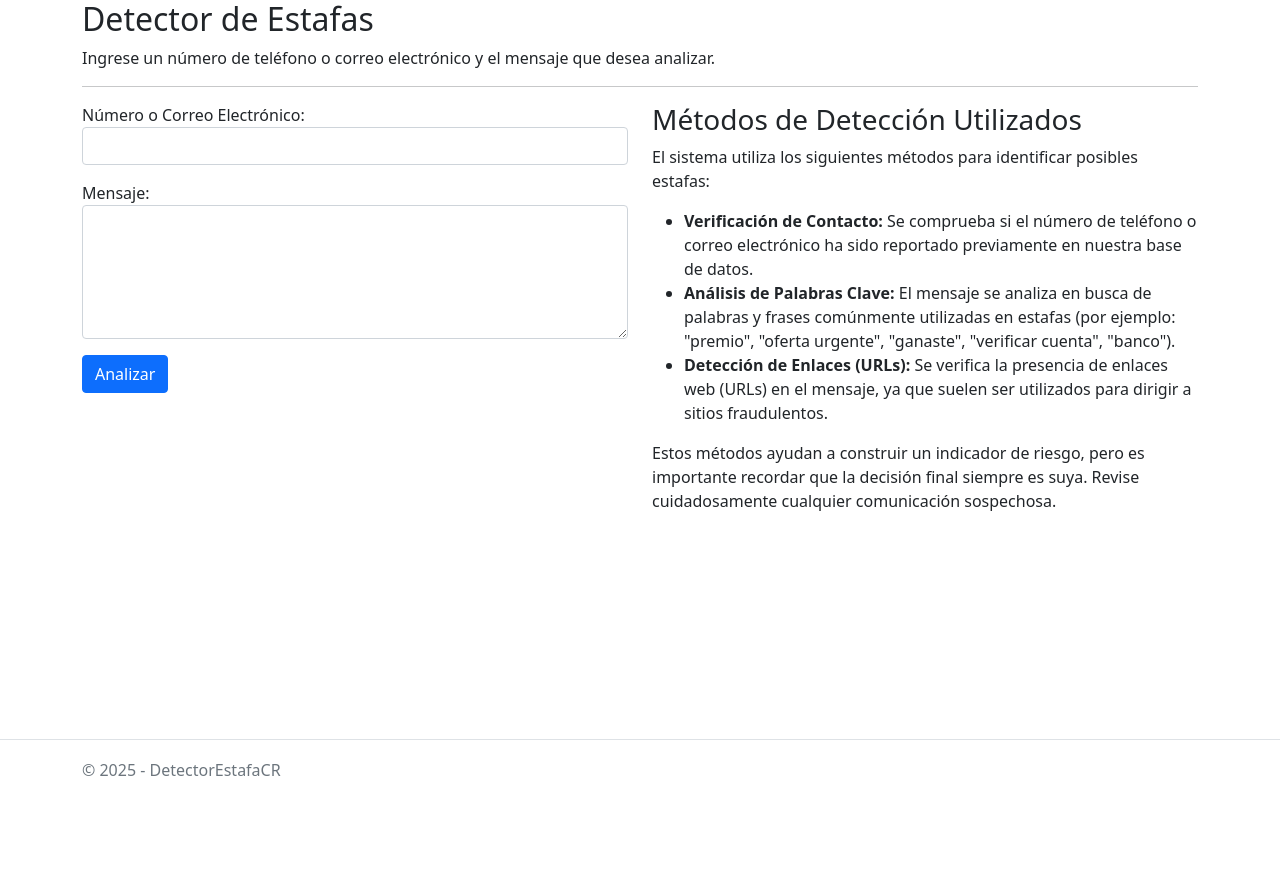
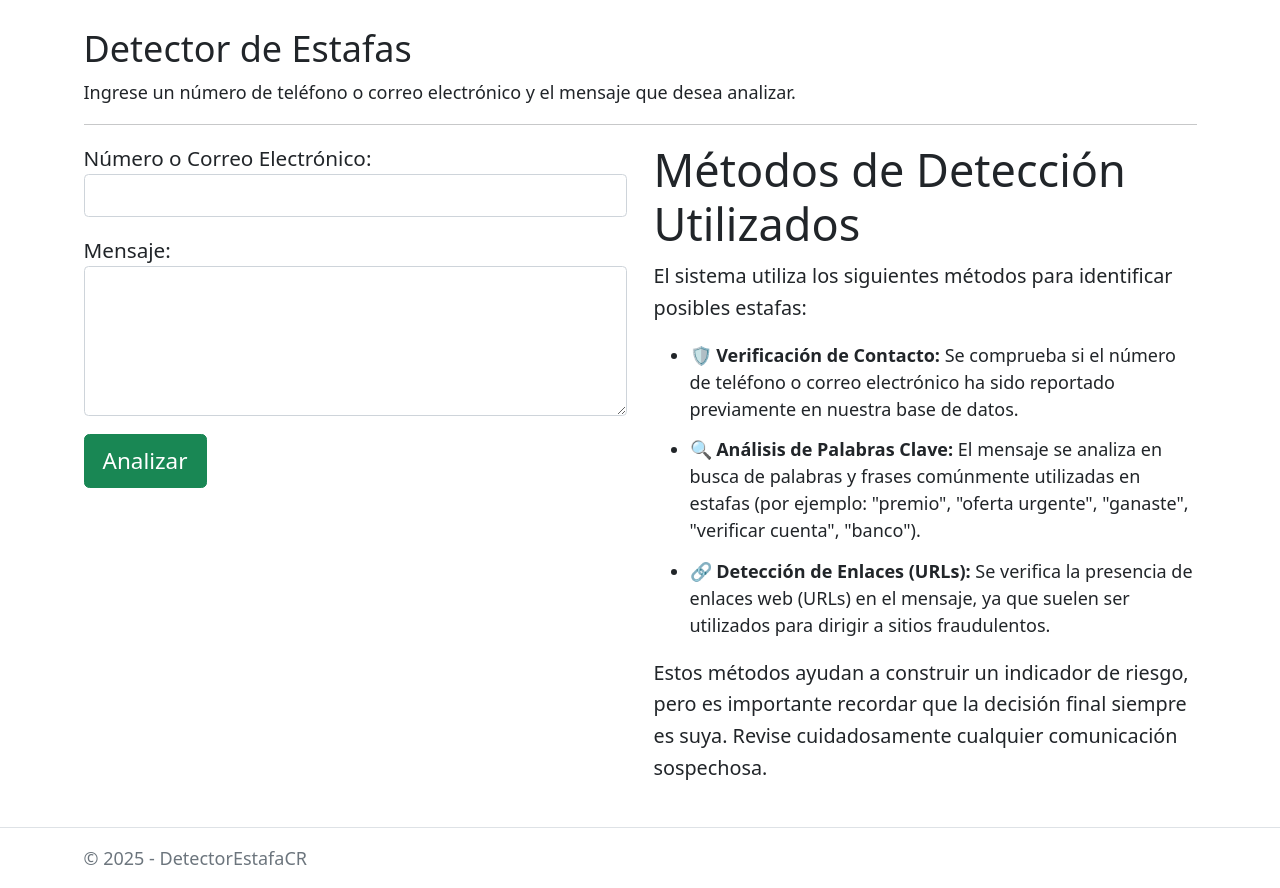
Before and after one commit to luisdiher22/DetectorEstafasCR, an ASP.NET Core app: page /Home/Detect in a window 1280 px wide. Before the commit the page ends 776 px from the top, so only its background shows below. Run offline with ASP.NET Core 8, Linux system fonts and the light colour scheme; style sheets or scripts are compiled from the project's sources; the project's own start-up code is not run, and a stand-in starts its controllers and pages.

Commit message:
Enhance UI for clarity and accessibility for older adults
This commit implements several UI improvements based on feedback
to make the interface more suitable for older adults:

- Increased base font size in site.css for better overall readability.
- Enhanced the "Métodos de Detección Utilizados" section in Detect.cshtml:
    - Made the heading larger (display-6).
    - Added Unicode icons (shield, magnifying glass, link) to list items.
    - Increased spacing for list items and paragraph line height/font size via custom CSS (info-section-custom).
- Improved form clarity in Detect.cshtml:
    - Increased font size and weight for form labels (form-label-large).
    - Made the "Analizar" button larger (btn-lg) and changed its color (btn-success).
- Adjusted main content area padding in _Layout.cshtml and site.css for better visual hierarchy by ensuring consistent vertical padding.

```diff
--- a/DetectorEstafaCR/Views/Home/Detect.cshtml
+++ b/DetectorEstafaCR/Views/Home/Detect.cshtml
@@ -15,30 +15,30 @@
             <div asp-validation-summary="ModelOnly" class="text-danger"></div>
 
             <div class="form-group mb-3">
-                <label asp-for="ContactInfo" class="control-label">Número o Correo Electrónico:</label>
+                <label asp-for="ContactInfo" class="control-label form-label-large">Número o Correo Electrónico:</label>
                 <input asp-for="ContactInfo" class="form-control" />
                 <span asp-validation-for="ContactInfo" class="text-danger"></span>
             </div>
 
             <div class="form-group mb-3">
-                <label asp-for="Message" class="control-label">Mensaje:</label>
+                <label asp-for="Message" class="control-label form-label-large">Mensaje:</label>
                 <textarea asp-for="Message" class="form-control" rows="5"></textarea>
                 <span asp-validation-for="Message" class="text-danger"></span>
             </div>
 
             <div class="form-group">
-                <button type="submit" class="btn btn-primary">Analizar</button>
+                <button type="submit" class="btn btn-success btn-lg">Analizar</button>
             </div>
         </form>
     </div>
-    <div class="col-md-6">
+    <div class="col-md-6 info-section-custom">
         <div>
-            <h3>Métodos de Detección Utilizados</h3>
+            <h3 class="display-6">Métodos de Detección Utilizados</h3>
             <p>El sistema utiliza los siguientes métodos para identificar posibles estafas:</p>
             <ul>
-                <li><strong>Verificación de Contacto:</strong> Se comprueba si el número de teléfono o correo electrónico ha sido reportado previamente en nuestra base de datos.</li>
-                <li><strong>Análisis de Palabras Clave:</strong> El mensaje se analiza en busca de palabras y frases comúnmente utilizadas en estafas (por ejemplo: "premio", "oferta urgente", "ganaste", "verificar cuenta", "banco").</li>
-                <li><strong>Detección de Enlaces (URLs):</strong> Se verifica la presencia de enlaces web (URLs) en el mensaje, ya que suelen ser utilizados para dirigir a sitios fraudulentos.</li>
+                <li>🛡️ <strong>Verificación de Contacto:</strong> Se comprueba si el número de teléfono o correo electrónico ha sido reportado previamente en nuestra base de datos.</li>
+                <li>🔍 <strong>Análisis de Palabras Clave:</strong> El mensaje se analiza en busca de palabras y frases comúnmente utilizadas en estafas (por ejemplo: "premio", "oferta urgente", "ganaste", "verificar cuenta", "banco").</li>
+                <li>🔗 <strong>Detección de Enlaces (URLs):</strong> Se verifica la presencia de enlaces web (URLs) en el mensaje, ya que suelen ser utilizados para dirigir a sitios fraudulentos.</li>
             </ul>
             <p>Estos métodos ayudan a construir un indicador de riesgo, pero es importante recordar que la decisión final siempre es suya. Revise cuidadosamente cualquier comunicación sospechosa.</p>
         </div>
--- a/DetectorEstafaCR/Views/Shared/_Layout.cshtml
+++ b/DetectorEstafaCR/Views/Shared/_Layout.cshtml
@@ -10,7 +10,7 @@
 </head>
 <body>
     <div class="container">
-        <main role="main" class="pb-3">
+        <main role="main">
             @RenderBody()
         </main>
     </div>
--- a/DetectorEstafaCR/wwwroot/css/site.css
+++ b/DetectorEstafaCR/wwwroot/css/site.css
@@ -1,10 +1,10 @@
 html {
-  font-size: 14px;
+  font-size: 16px;
 }
 
 @media (min-width: 768px) {
   html {
-    font-size: 16px;
+    font-size: 18px;
   }
 }
 
@@ -20,3 +20,25 @@ html {
 body {
   margin-bottom: 60px;
 }
+
+/* Custom styles for info section */
+.info-section-custom ul li {
+    margin-bottom: 0.75rem;
+}
+
+.info-section-custom p {
+    font-size: 1.1rem;
+    line-height: 1.6;
+}
+
+/* Custom styles for form clarity */
+.form-label-large {
+    font-size: 1.15rem; /* Larger font size for labels */
+    font-weight: 500;   /* Slightly bolder labels */
+}
+
+/* General styles for visual hierarchy */
+main[role="main"] {
+    padding-top: 1.5rem; /* Corresponds to Bootstrap's pt-4 */
+    padding-bottom: 1.5rem; /* Corresponds to Bootstrap's pb-4, overriding existing pb-3 */
+}
```
